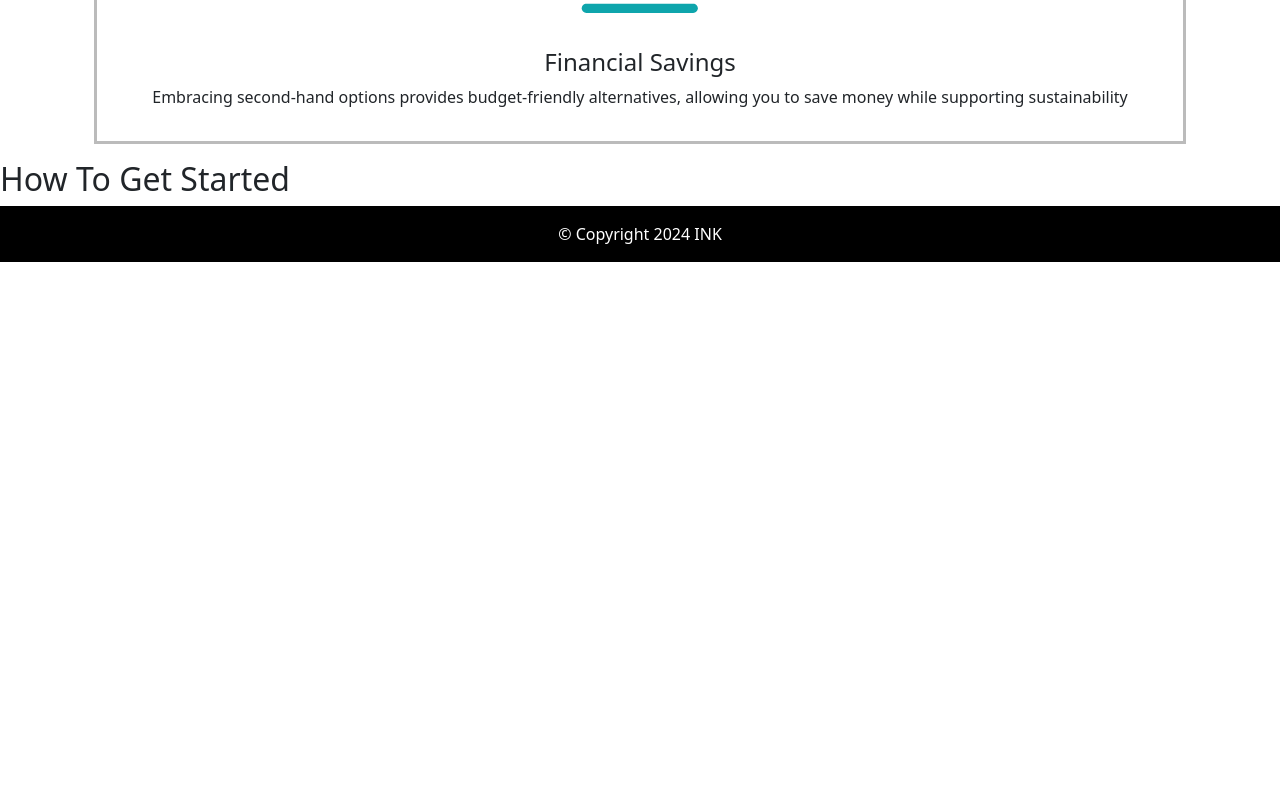
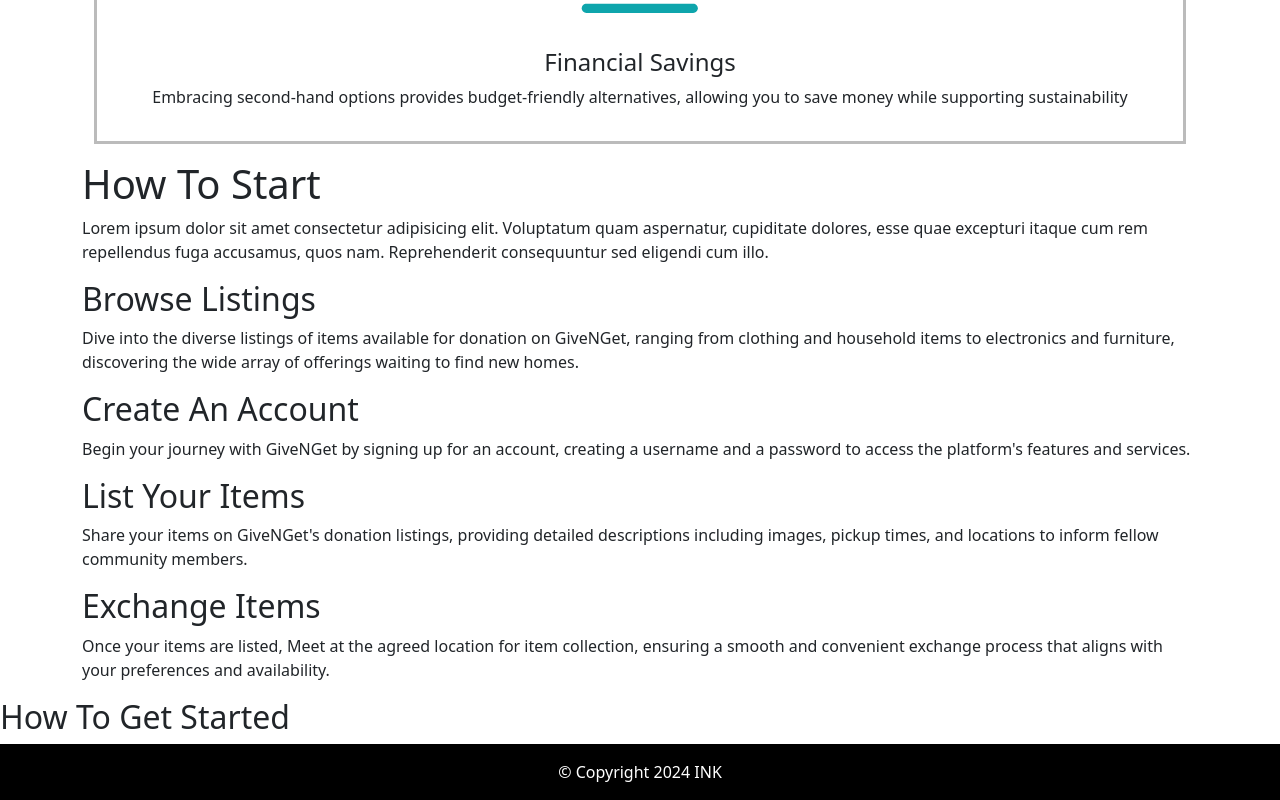
Before and after one commit to Ink-Project/GiveNGet, a React (Vite) app in the folder frontend/: page / in a window 1280 px wide. Shown: the part 1634-2434 px from the top of the page. Before the commit the page ends 1896 px from the top, so only its background shows below. Built offline with nearby package versions, Linux system fonts and the light colour scheme.

Commit message:
home page styling

```diff
--- a/frontend/src/components/Home-Component/BottomHomeComponent.tsx
+++ b/frontend/src/components/Home-Component/BottomHomeComponent.tsx
@@ -1,23 +1,77 @@
-import { Container, Row, Col } from "react-bootstrap";
+import { Container } from "react-bootstrap";
 
 const BottomHomeComponent = () => {
   return (
-   <>
-   <h2 className="bottomTitle">How To Get Started</h2>
-   <Container>
-     <Row>
-       <Col>
-       </Col>
-       <Col>
+    <>
+      <Container>
+        <div className="top-section">
+          <h1>How To Start</h1>
+          <p>
+            Lorem ipsum dolor sit amet consectetur adipisicing elit. Voluptatum quam aspernatur,
+            cupiditate dolores, esse quae excepturi itaque cum rem repellendus fuga accusamus, quos
+            nam. Reprehenderit consequuntur sed eligendi cum illo.
+          </p>
+        </div>
 
-       </Col>
-     </Row>
-   </Container>
-   <footer>
-   © Copyright 2024 INK
-   </footer>
-   </>
-  )
-}
+        <div className="timeline">
+          <div className="line">
+            <div className="section">
+              <div className="bead">
+                <div className="content">
+                  <h2>Browse Listings</h2>
+                  <p>
+                    Dive into the diverse listings of items available for donation on GiveNGet,
+                    ranging from clothing and household items to electronics and furniture,
+                    discovering the wide array of offerings waiting to find new homes.
+                  </p>
+                </div>
+              </div>
+            </div>
+
+            <div className="section">
+              <div className="bead">
+                <div className="content">
+                  <h2>Create An Account</h2>
+                  <p>
+                    Begin your journey with GiveNGet by signing up for an account, creating a
+                    username and a password to access the platform's features and services.
+                  </p>
+                </div>
+              </div>
+            </div>
+
+            <div className="section">
+              <div className="bead">
+                <div className="content">
+                  <h2>List Your Items</h2>
+                  <p>
+                    Share your items on GiveNGet's donation listings, providing detailed
+                    descriptions including images, pickup times, and locations to inform fellow
+                    community members.
+                  </p>
+                </div>
+              </div>
+            </div>
+
+            <div className="section">
+              <div className="bead">
+                <div className="content">
+                  <h2>Exchange Items</h2>
+                  <p>
+                    Once your items are listed, Meet at the agreed location for item collection,
+                    ensuring a smooth and convenient exchange process that aligns with your
+                    preferences and availability.
+                  </p>
+                </div>
+              </div>
+            </div>
+          </div>
+        </div>
+      </Container>
+      <h2 className="bottomTitle">How To Get Started</h2>
+      <footer>© Copyright 2024 INK</footer>
+    </>
+  );
+};
 
 export default BottomHomeComponent;
```
